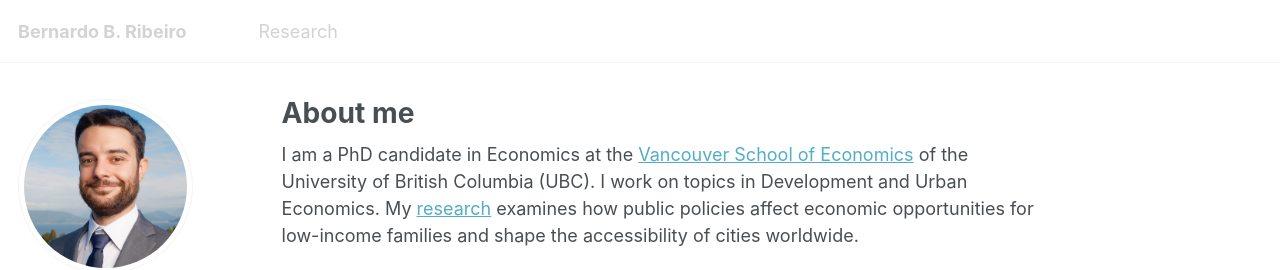
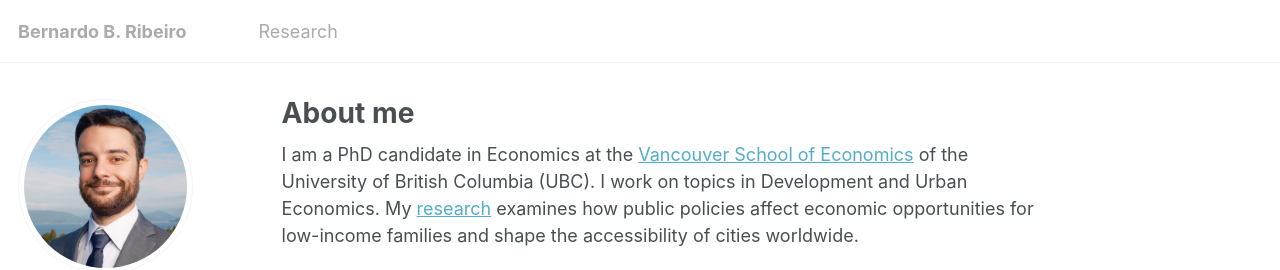
Before and after one commit to bbribeiro/bbribeiro.github.io, a Jekyll site: the page built from _pages/about.md, in a window 1280 px wide. Shown: the top 270 px of the page. Built offline with Jekyll 4.4.1, drawn with Linux system fonts in a browser that asks for light colours; a script that is not in the unit is left out.

Commit message:
Update custom.html

```diff
--- a/_includes/head/custom.html
+++ b/_includes/head/custom.html
@@ -26,7 +26,7 @@
   .masthead,
   .masthead .greedy-nav a,
   .masthead .masthead__menu-item a {
-    color: rgb(211, 211, 211) !important; /* pick your color */
+    color: rgb(170, 170, 170) !important; /* pick your color */
   }
 </style>
 
```
